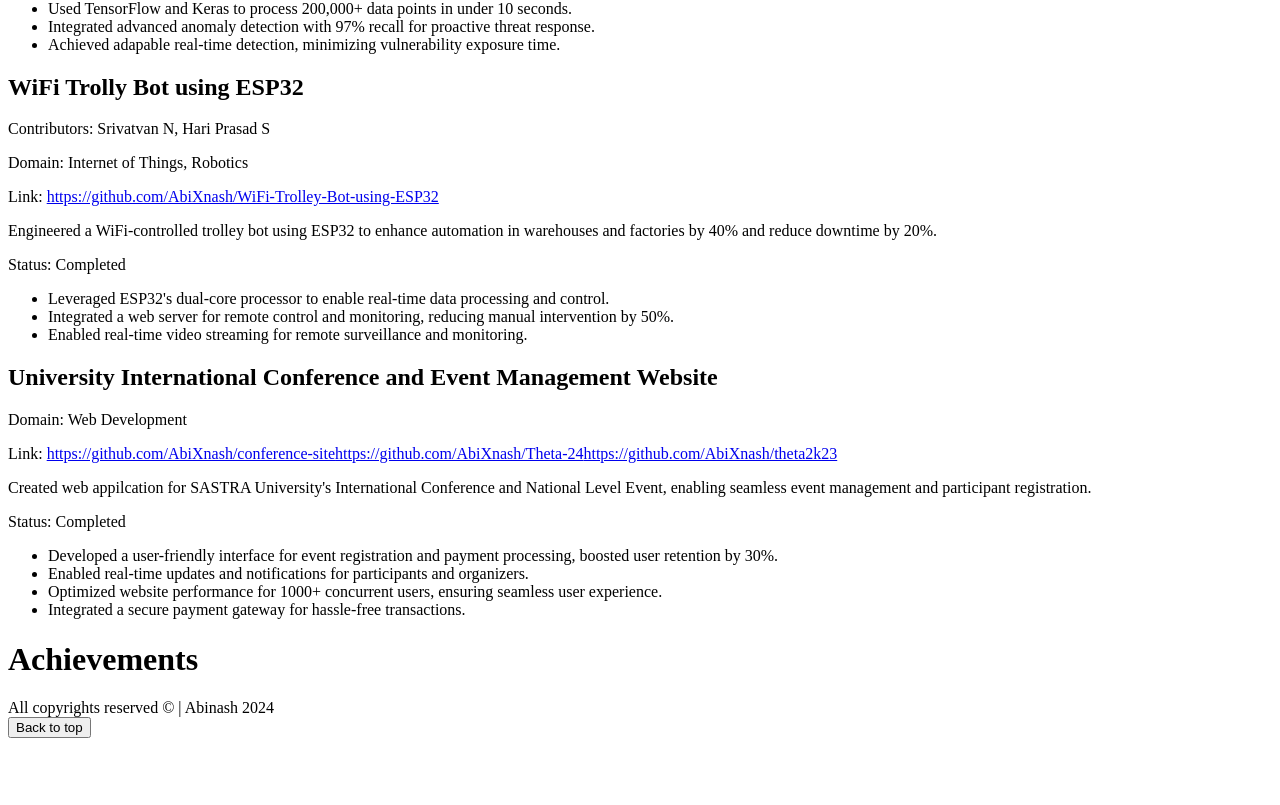
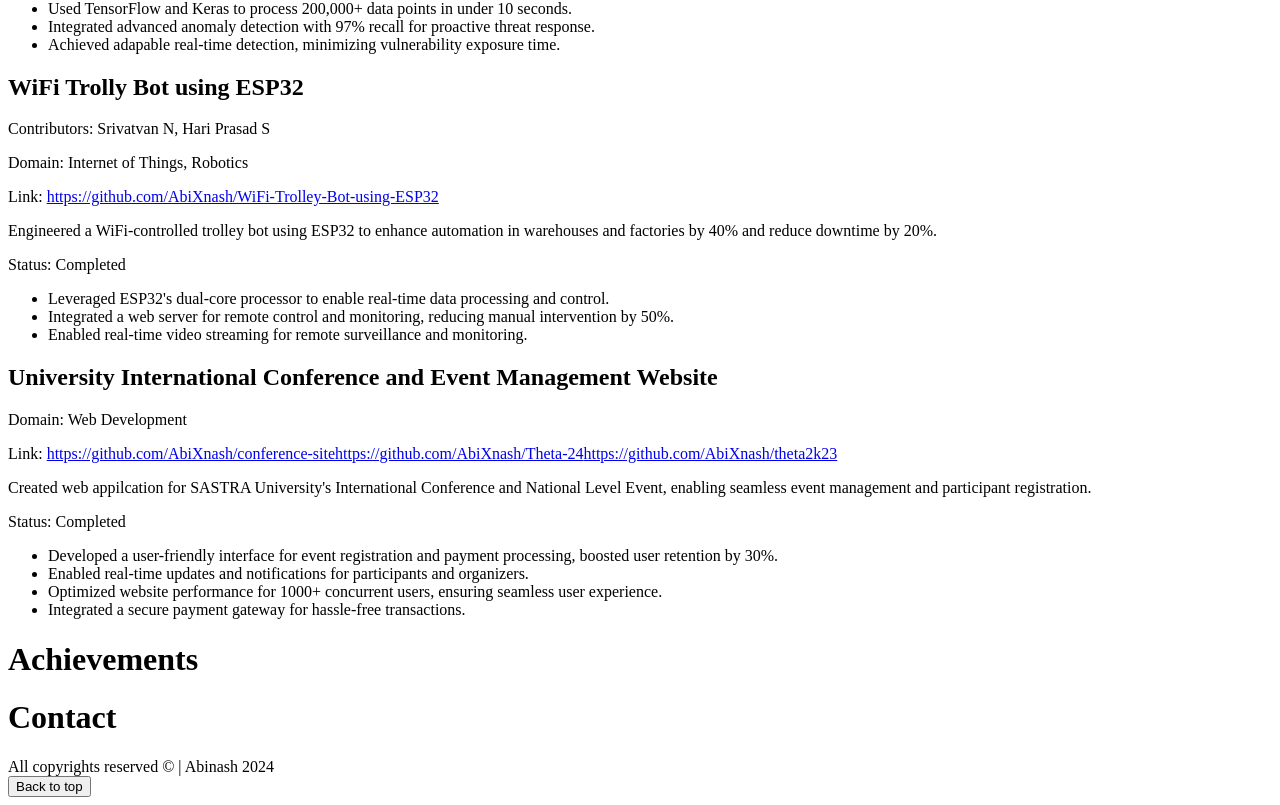
Before and after one commit to AbiXnash/abxfolio, a React (Vite) app: page / in a window 1280 px wide. Shown: the part 1067-1872 px from the top of the page. Before the commit the page ends 1813 px from the top, so only its background shows below. Built offline with nearby package versions, Linux system fonts and the light colour scheme.

Commit message:
add Contact component to App for improved navigation

```diff
--- a/src/App.tsx
+++ b/src/App.tsx
@@ -2,6 +2,7 @@ import Footer from './components/Footer/Footer'
 import Header from './components/Header/Header'
 import About from './pages/About/About'
 import Achievements from './pages/Achievements/Achievements'
+import Contact from './pages/Contact/Contact'
 import Home from './pages/Home/Home'
 import Projects from './pages/Projects/Projects'
 import Publications from './pages/Publications/Publications'
@@ -14,6 +15,7 @@ const App = () => {
     <Publications />
     <Projects />
     <Achievements />
+    <Contact />
     <Footer />
   </>
 }
```
